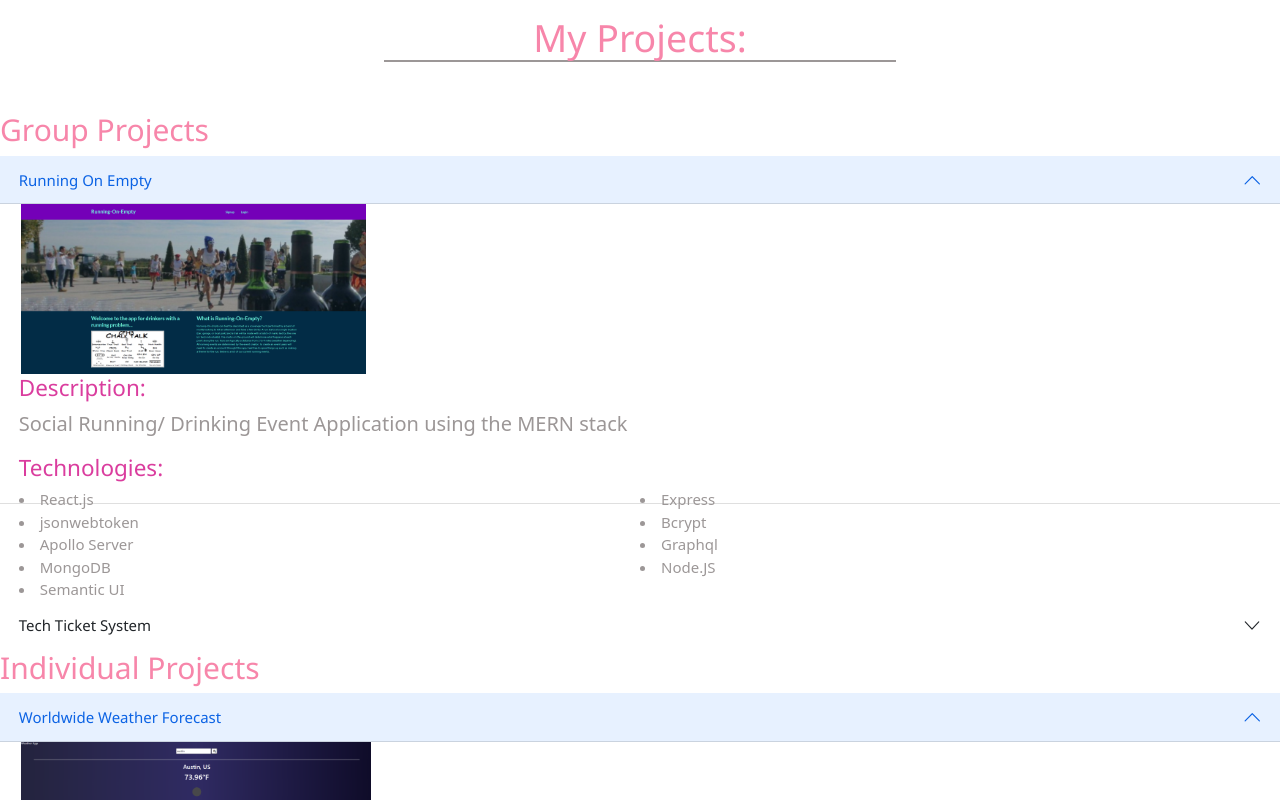
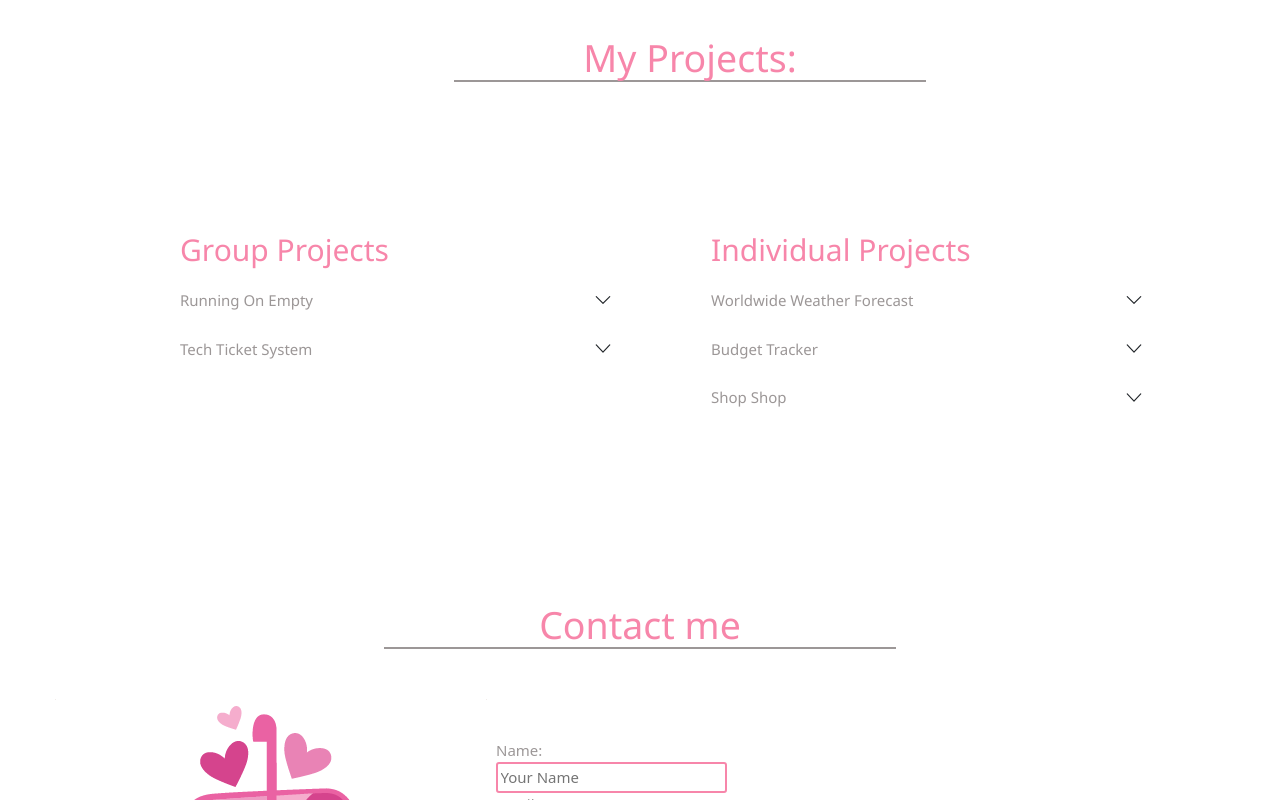
Before and after one commit to leslyr562/personal-portfolio, a React (Create React App) app: page / in a window 1280 px wide. Shown: the part 1940-2740 px from the top of the page. Built offline with nearby package versions, Linux system fonts and the light colour scheme.

Commit message:
added accordionn and styled

```diff
--- a/src/components/Project/index.js
+++ b/src/components/Project/index.js
@@ -64,11 +64,11 @@ function Portfolio() {
 <div id='projects'>
 
       <div className='float-left'>
-      <h2> Group Projects</h2>
-        <Accordion defaultActiveKey="0" flush>
+      <h2 className='projectH2'> Group Projects</h2>
+        <Accordion className='accordion' flush>
           {groupProjects.map((images, i) => (
-            <Accordion.Item eventKey={(`${i}`)}>
-              <Accordion.Header>{images.name}</Accordion.Header>
+            <Accordion.Item className='accordion' eventKey={(`${i}`)}>
+              <Accordion.Header className='accordion'>{images.name}</Accordion.Header>
               <Accordion.Body>
                 <a className='imagelink' href={images.url} target="_blank" rel="noreferrer">
                   <img
@@ -97,11 +97,11 @@ function Portfolio() {
 
 
       <div className='float-right'>
-      <h2 >Individual Projects</h2>
-        <Accordion defaultActiveKey="0" flush>
+      <h2 className='projectH2'>Individual Projects</h2>
+        <Accordion  flush>
           {singleProjects.map((image, i) => (
-            <Accordion.Item eventKey={(`${i}`)}>
-              <Accordion.Header>{image.name}</Accordion.Header>
+            <Accordion.Item className='accordion' eventKey={(`${i}`)}>
+              <Accordion.Header className='accordion'>{image.name}</Accordion.Header>
               <Accordion.Body>
                 <a className='imagelink' href={image.url} target="_blank" rel="noreferrer">
                   <img
--- a/src/index.css
+++ b/src/index.css
@@ -152,8 +152,12 @@ ul {
 /* portfolio */
 #portfolio{
   background-color: var(--melon);
-  padding-top: 20px;
+  padding-top: 40px;
   padding-bottom: 200px;
+}
+
+section#portfolio{
+  padding-left: 100px;
 }
 
 h1.sectionName{
@@ -174,17 +178,59 @@ p {
   margin: auto;
 }
 
-#id{
-  width: 50%;
+#projects{
+  width: 90%;
   padding-bottom: 50px;
   padding-top: 100px;
 }
 .float-left{
+  float:left;
+  align-items: flex-start;
+  width: 50%;
+
+}
+
+.accordion-flush .accordion-item .accordion-button {
+  color:var(--magenta-haze);
+  background-color: white;
+  border-color: white;
+}
+
+.accordion-flush .accordion-item .accordion-button:hover {
+  color:var(--magenta-haze);
+  background-color: var(--tickle-me-pink);
+  border-color: white;
+}
+
+.float-right{
+  float:right;
+  width: 50%;
   align-items: flex-start;
 }
 
-.float-right{
-  align-items: flex-start;
+button.accordion-button{
+  color: var(--magenta-haze)
+}
+
+button.accordion-button::after{
+  color: var(--magenta-haze)
+}
+
+.accordion-button:not(.collapsed)::after {
+ color:var(--magenta-haze)
+}
+
+button.accordion-button.collapsed{
+  margin-left: 80px;
+  padding-left: 80px;
+}
+
+div.accordion-body{
+  margin-bottom: 50px;
+}
+
+.projectH2{
+  padding-left: 80px;
 }
 
 img{
@@ -214,7 +260,7 @@ p.description{
 /* contact form */
 #contact {
   background-color: var(--melon);
-  padding-top: 20px;
+  padding-top: 120px;
   padding-bottom: 50px;
 }
 #contact-form{
@@ -266,9 +312,9 @@ button.contactB{
   background-color: var(--lavender);
   border-radius: 5px;
   border: none;
-  margin: 2px;
+  margin: 1px;
   float: right;
-  margin-right: 80px;
+  margin-right: 20px;
   margin-top: 10px;
 }
 
@@ -317,12 +363,6 @@ form {
   margin-top: 6px;
 }
 
-/* Clear floats after the columns */
-.row:after {
-  content: "";
-  display: table;
-  clear: both;
-}
 
 label{
   color:var(--magenta-haze);
@@ -390,23 +430,3 @@ button.top{
 }
 
 /* end footer */
-
-/* Responsive layout - makes a two column-layout instead of four columns */
-@media screen and (max-width: 900px) {
-  .column {
-    width: 50%;
-  }
-  .column2 {
-    width: 100%;
-  }
-}
-
-/* Responsive layout - makes the two columns stack on top of each other instead of next to each other */
-@media screen and (max-width: 600px) {
-  .column {
-    width: 100%;
-  }
-  .column2 {
-    width: 100%;
-  }
-}
```
